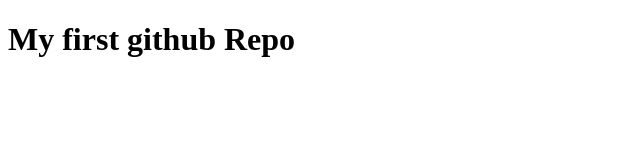
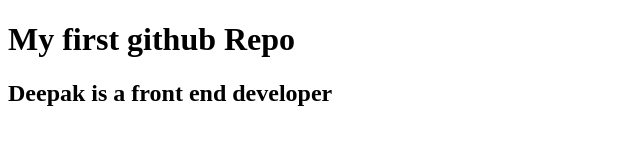
Before and after one commit to Deelfc/Test1, a plain HTML site: page index.html in a window 1280 px wide. Shown: the whole page, without its empty margins (0-640 px from the left). Drawn offline with Linux system fonts and the light colour scheme.

Commit message:
added subheading

```diff
--- a/index.html
+++ b/index.html
@@ -7,5 +7,6 @@
 </head>
 <body>
     <h1>My first github Repo</h1>
+    <h2>Deepak is a front end developer</h2>
 </body>
 </html>
```
